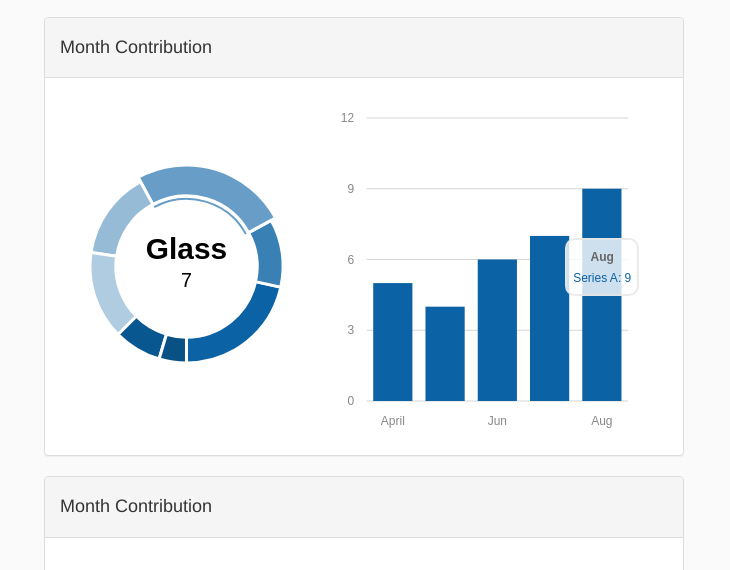
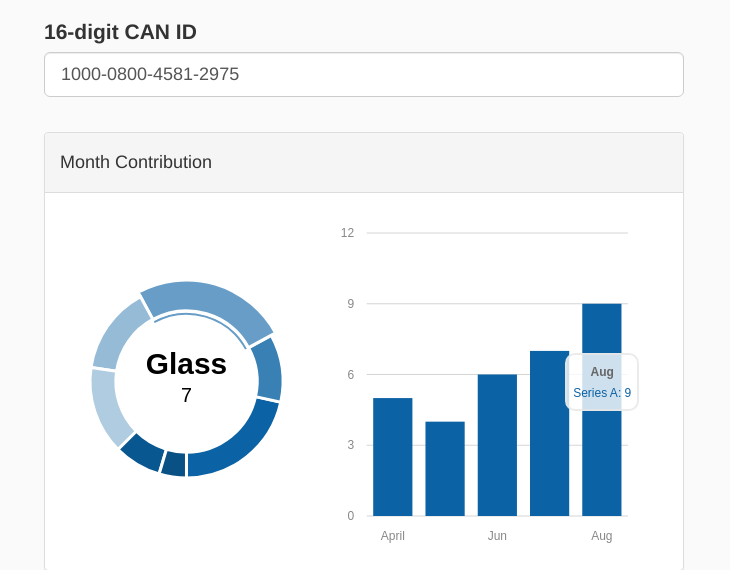
Before and after one commit to stiucsib86/recycling-fun-upsg, a plain HTML site: page search/index.html at #/user in a window 1280 px wide. Shown: the part 217-787 px from the top of the page, without its empty margins (276-1006 px from the left). Drawn offline with Linux system fonts and the light colour scheme; files whose address does not match are found by name.

Commit message:
Added CAN field.

```diff
--- a/search/views/user.html
+++ b/search/views/user.html
@@ -13,6 +13,14 @@
 
     <div class="page-header">
       <h2><b>Aunty Hazel</b>'s Contribution</h2>
+    </div>
+
+    <div>
+      <div class="form-group">
+        <label for="exampleInputEmail1" style="font-size: 150%;">16-digit CAN ID</label>
+        <input type="email" class="form-control input-lg" id="exampleInputEmail1" placeholder="" value="1000-0800-4581-2975">
+      </div>
+      <div>&nbsp;</div>
     </div>
 
     <div class="panel panel-default">
```
